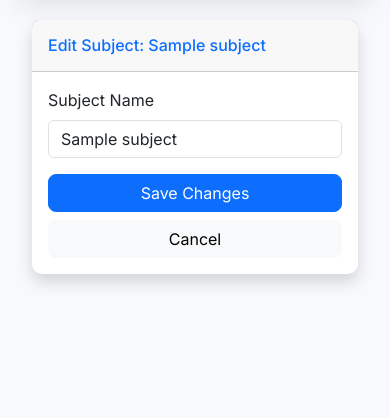
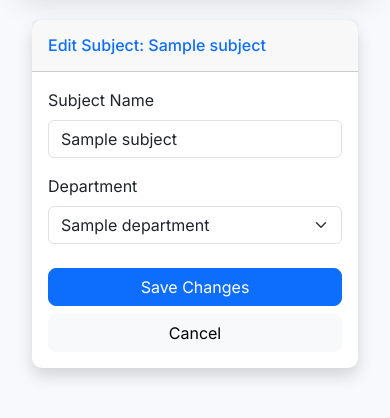
Before and after one commit to AwaniCaleb/school-management-system, a Flask app: page /subject/1/edit in a window 390 px wide. Shown: the part 76-494 px from the top of the page. Run offline with Flask 3, Linux system fonts and the light colour scheme; the visitor is signed in with stand-in values (Sample User, id 1); tables that the repository leaves empty hold one stand-in row (values such as "Sample post").

Commit message:
Refactor School ERP into professional SaaS architecture with RBAC and dedicated portals
Summary of changes:
- Refactored monolithic app.py into modular Flask package with Blueprints and Application Factory.
- Implemented SaaS architecture with data isolation by School and Session.
- Integrated SQLAlchemy ORM replacing all raw SQL queries.
- Created dedicated Student Portal with responsive charts (Radar/Polar) and secure results view.
- Created Teacher Portal with performance analytics and scoped class management.
- Implemented granular RBAC (Admin, Principal, VP Academic/Admin, HOD, Teacher, Student).
- Added Nigerian-context data seeder and comprehensive documentation (Architecture, ERD, User Manual).
- Modernized UI with Apple-style aesthetic and glassmorphism.
- Added comprehensive test suite and verified with Playwright.

Co-authored-by: AwaniCaleb <91787925+AwaniCaleb@users.noreply.github.com>

```diff
--- a/app/routes/classes.py
+++ b/app/routes/classes.py
@@ -145,31 +145,42 @@ def list_subjects():
 
 @bp.route("/add-subject", methods=["GET", "POST"])
 @login_required
-@require_role("admin", "principal")
+@require_role("admin", "principal", "vp_academic", "hod")
 def add_subject():
+    from app.models import Department
     if request.method == "POST":
         sub_name = request.form["subject"].strip()
+        dept_id = request.form.get("department_id")
         if not sub_name:
             flash("Subject name is required.", "danger")
         else:
-            new_sub = Subject(subject_name=sub_name, school_id=g.school.id)
+            new_sub = Subject(
+                subject_name=sub_name,
+                school_id=g.school.id,
+                department_id=int(dept_id) if dept_id else None
+            )
             db.session.add(new_sub)
             db.session.commit()
             flash("Subject added to school directory!", "s")
             return redirect(url_for("classes.list_subjects"))
-    return render_template("subjects/add.html", cls=None)
+    depts = Department.query.filter_by(school_id=g.school.id).all()
+    return render_template("subjects/add.html", departments=depts)
 
 @bp.route("/subject/<int:subject_id>/edit", methods=["GET", "POST"])
 @login_required
-@require_role("admin", "principal")
+@require_role("admin", "principal", "vp_academic", "hod")
 def edit_subject(subject_id):
+    from app.models import Department
     sub = Subject.query.filter_by(id=subject_id, school_id=g.school.id).first_or_404()
     if request.method == "POST":
         sub.subject_name = request.form["subject"].strip()
+        dept_id = request.form.get("department_id")
+        sub.department_id = int(dept_id) if dept_id else None
         db.session.commit()
         flash("Subject updated!", "s")
         return redirect(url_for("classes.list_subjects"))
-    return render_template("subjects/edit.html", sub=sub)
+    depts = Department.query.filter_by(school_id=g.school.id).all()
+    return render_template("subjects/edit.html", sub=sub, departments=depts)
 
 @bp.route("/assign-teacher/<int:class_id>", methods=["GET", "POST"])
 @login_required
--- a/app/templates/subjects/edit.html
+++ b/app/templates/subjects/edit.html
@@ -11,6 +11,15 @@
                 <label class="form-label">Subject Name</label>
                 <input type="text" name="subject" class="form-control" value="{{ sub.subject_name }}" required>
             </div>
+            <div class="mb-4">
+                <label class="form-label">Department</label>
+                <select name="department_id" class="form-select">
+                    <option value="">-- No Department --</option>
+                    {% for d in departments %}
+                    <option value="{{ d.id }}" {% if sub.department_id == d.id %}selected{% endif %}>{{ d.name }}</option>
+                    {% endfor %}
+                </select>
+            </div>
             <div class="d-grid gap-2">
                 <button type="submit" class="btn btn-primary">Save Changes</button>
                 <a href="{{ url_for('classes.list_subjects') }}" class="btn btn-light">Cancel</a>
```
Also changed, not shown: app/templates/subjects/add.html (+10 -1 lines).
